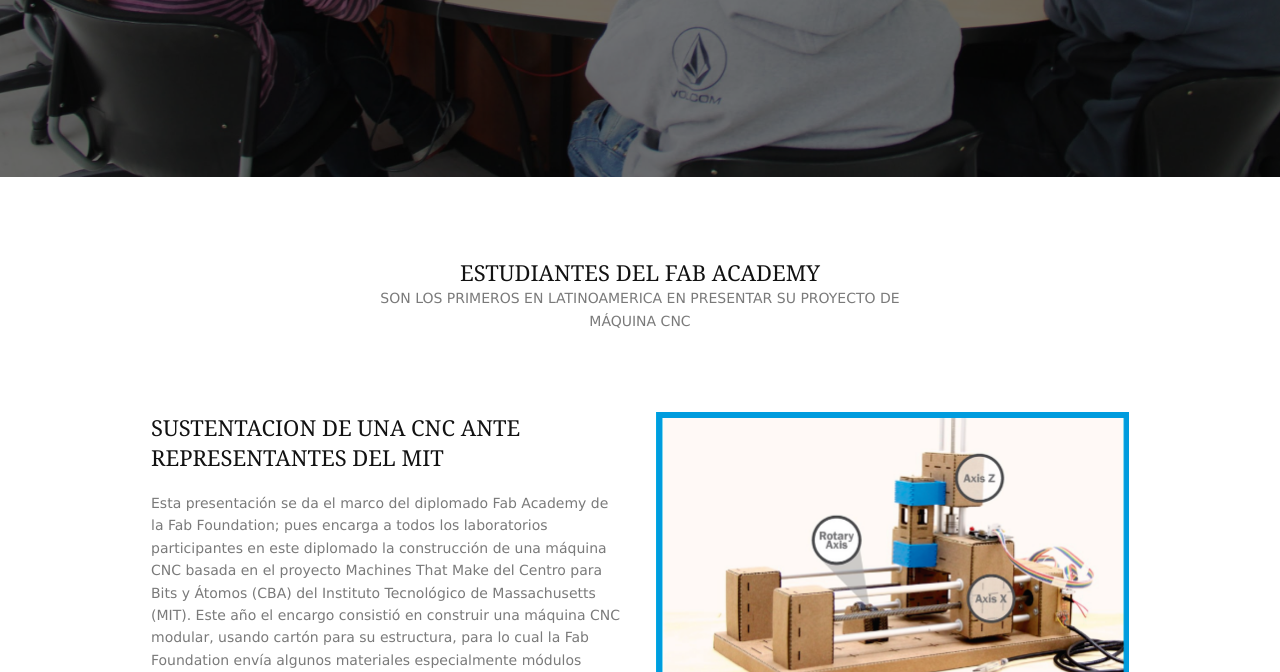
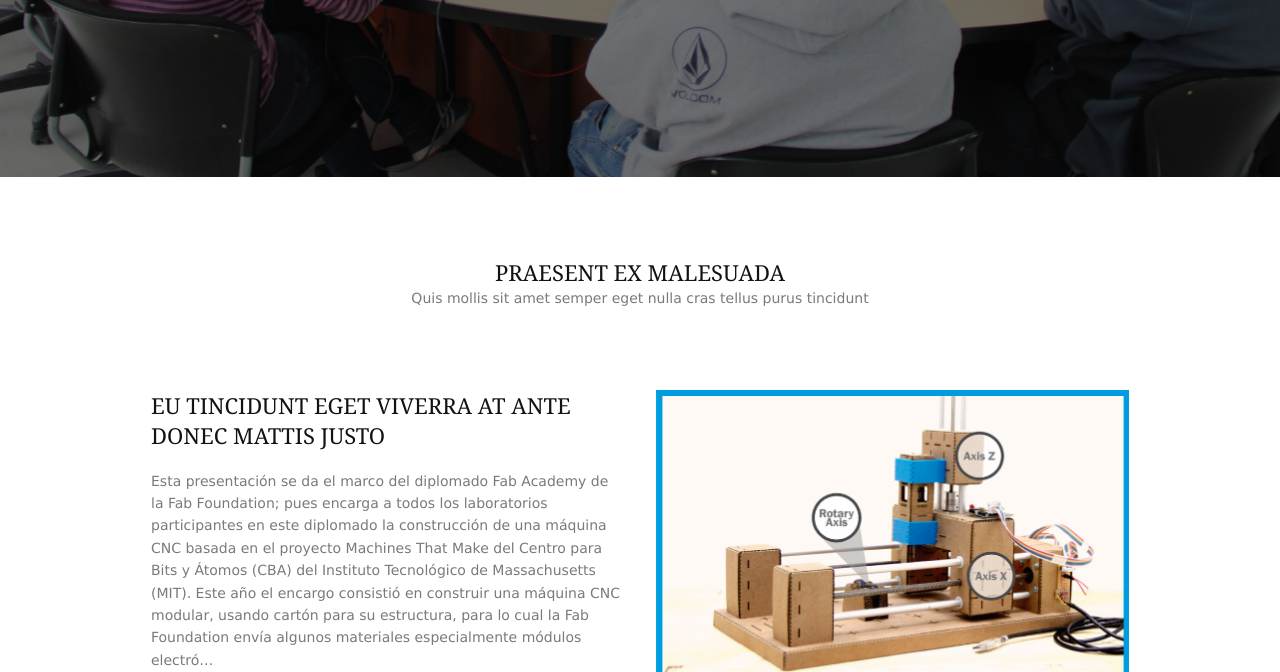
Before and after one commit to abelfranco/Ccapa-Corporation, a plain HTML site: page index.html in a window 1280 px wide. Shown: the part 560-1232 px from the top of the page. Drawn offline with Linux system fonts and the light colour scheme.

Commit message:
Revert "2"
This reverts commit 50a31ff05530142cea1f6f96143b964b6dd504e3.

```diff
--- a/index.html
+++ b/index.html
@@ -103,12 +103,12 @@ Licence URI: http://www.os-templates.com/template-terms
     <!-- main body -->
     <!-- ################################################################################################ -->
     <div class="sectiontitle">
-      <h6 class="heading">Estudiantes del Fab Academy</h6>
-      <p>SON LOS PRIMEROS EN LATINOAMERICA EN PRESENTAR SU PROYECTO DE MÁQUINA CNC</p>
+      <h6 class="heading">Praesent ex malesuada</h6>
+      <p>Quis mollis sit amet semper eget nulla cras tellus purus tincidunt</p>
     </div>
     <article class="group">
       <div class="one_half first">
-        <h6 class="heading">Sustentacion de una CNC ante representantes del MIT</h6>
+        <h6 class="heading">Eu tincidunt eget viverra at ante donec mattis justo</h6>
         <p>Esta presentación se da el marco del diplomado Fab Academy de la Fab Foundation; pues encarga a todos los laboratorios participantes en este diplomado la construcción de una máquina CNC basada en el proyecto Machines That Make del Centro para Bits y Átomos (CBA) del Instituto Tecnológico de Massachusetts (MIT). Este año el encargo consistió en construir una máquina CNC modular, usando cartón para su estructura, para lo cual la Fab Foundation envía algunos materiales especialmente módulos electró&hellip;</p>
         <footer><a class="btn" href="#">Read More &raquo;</a></footer>
       </div>
```
